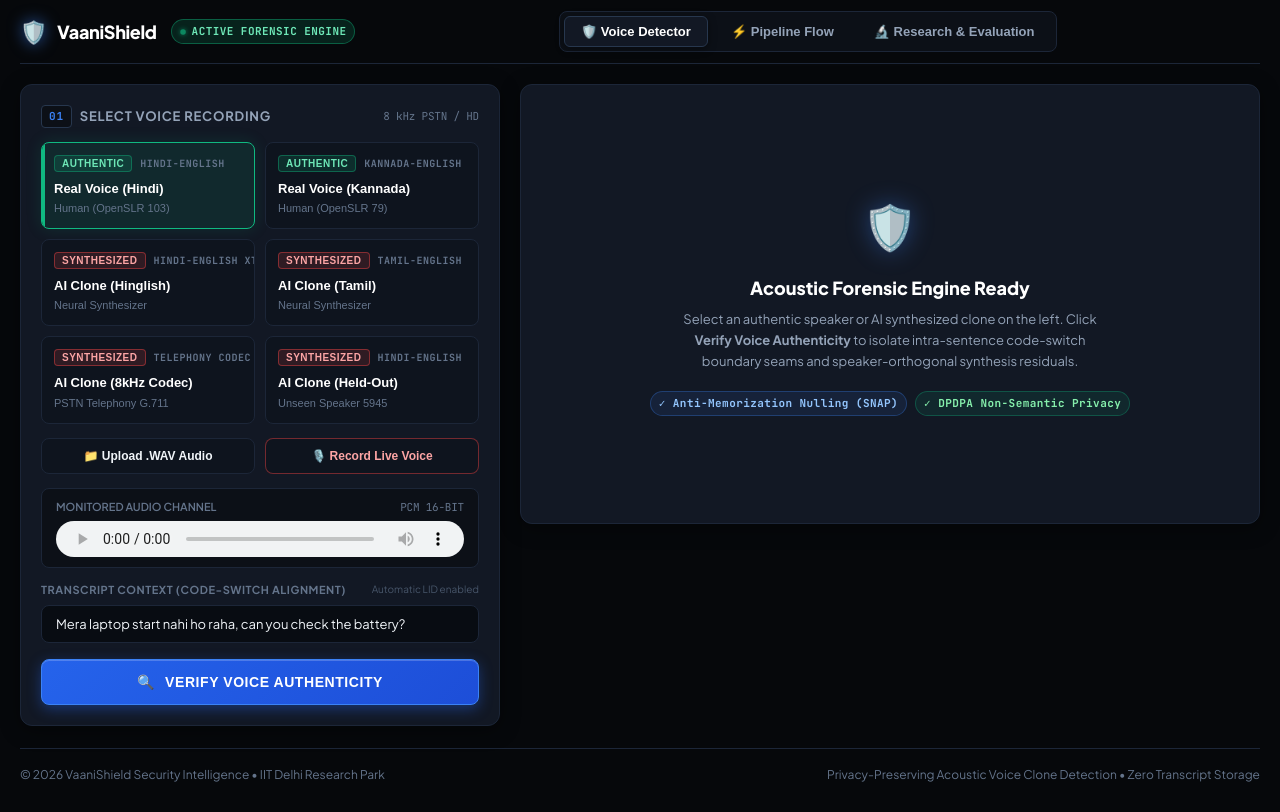
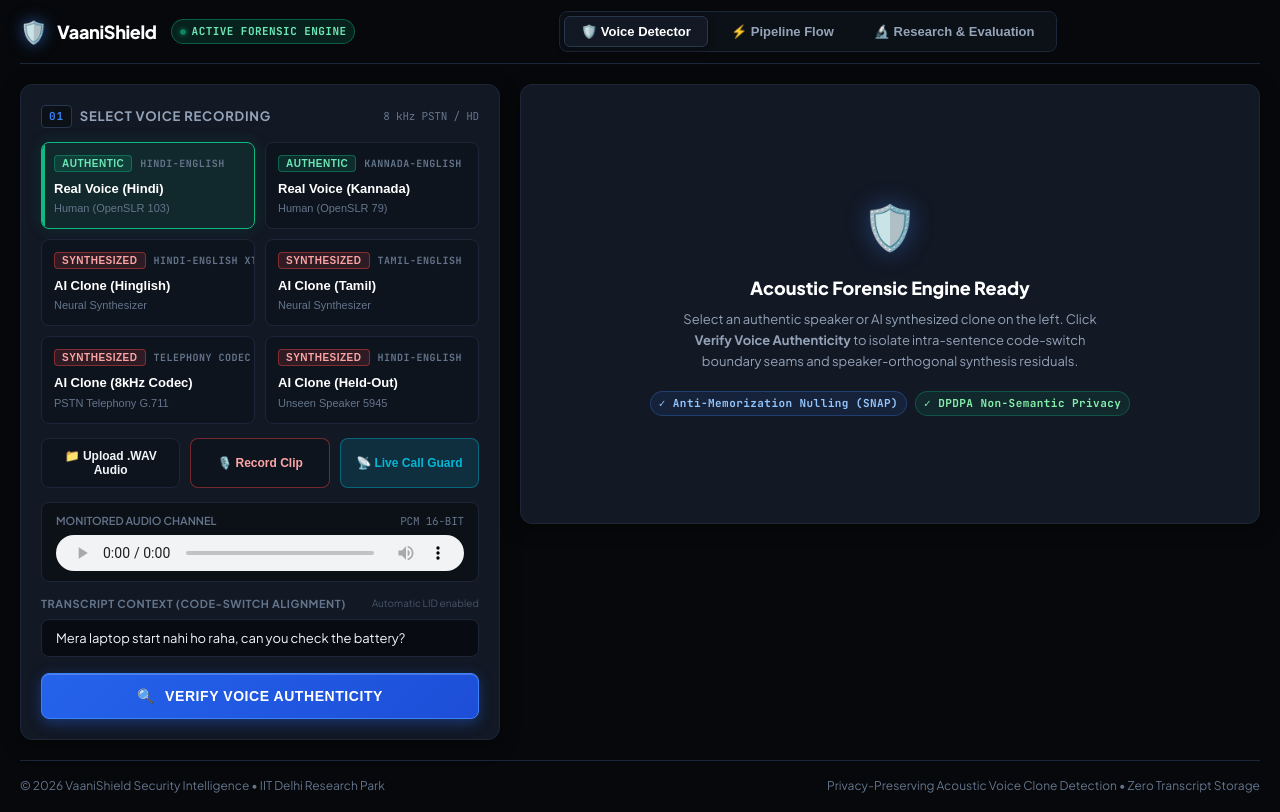
Before and after one commit to dhruv0402/vaanishield, a React (Vite) app in the folder web/: page / in a window 1280 px wide. Built offline with nearby package versions, Linux system fonts and the light colour scheme.

Commit message:
feat(streaming): add WebSocket real-time call guard streaming analysis and live HUD

```diff
--- a/web/src/App.jsx
+++ b/web/src/App.jsx
@@ -61,9 +61,12 @@ export default function App() {
   const [analysisResult, setAnalysisResult] = useState(null);
   const [showTechnicalLog, setShowTechnicalLog] = useState(false);
 
-  // Live Microphone states
+  // Live Microphone & Streaming Call Guard states
   const [isRecording, setIsRecording] = useState(false);
   const [recordingDuration, setRecordingDuration] = useState(0);
+  const [isStreamingGuard, setIsStreamingGuard] = useState(false);
+  const [streamTelemetry, setStreamTelemetry] = useState(null);
+  const wsStreamRef = useRef(null);
   const mediaRecorderRef = useRef(null);
   const audioChunksRef = useRef([]);
   const recordingTimerRef = useRef(null);
@@ -245,6 +248,62 @@ export default function App() {
     } catch (err) {
       setFormError(`Microphone access error: ${err.message}`);
     }
+  };
+
+  // Start Live Streaming Call Guard
+  const startStreamingGuard = async () => {
+    try {
+      setFormError("");
+      setApiError("");
+      const stream = await navigator.mediaDevices.getUserMedia({ audio: true });
+      const wsUrl = (API_BASE ? API_BASE.replace(/^http/, "ws") : "ws://127.0.0.1:8000") + "/ws/stream_analyze";
+      const ws = new WebSocket(wsUrl);
+      wsStreamRef.current = ws;
+
+      const audioCtx = new (window.AudioContext || window.webkitAudioContext)({ sampleRate: 8000 });
+      const source = audioCtx.createMediaStreamSource(stream);
+      const processor = audioCtx.createScriptProcessor(2048, 1, 1);
+
+      processor.onaudioprocess = (e) => {
+        if (ws.readyState === WebSocket.OPEN) {
+          const inputData = e.inputBuffer.getChannelData(0);
+          ws.send(inputData.buffer);
+        }
+      };
+
+      source.connect(processor);
+      processor.connect(audioCtx.destination);
+
+      ws.onmessage = (event) => {
+        try {
+          const data = JSON.parse(event.data);
+          if (data.type === "telemetry") {
+            setStreamTelemetry(data);
+          }
+        } catch (err) {
+          console.warn("WS parse error:", err);
+        }
+      };
+
+      ws.onerror = () => {
+        setFormError("Streaming WebSocket connection error. Check backend.");
+        stopStreamingGuard();
+      };
+
+      setIsStreamingGuard(true);
+      startVisualizer(stream);
+    } catch (err) {
+      setFormError(`Live Guard activation error: ${err.message}`);
+    }
+  };
+
+  const stopStreamingGuard = () => {
+    if (wsStreamRef.current) {
+      wsStreamRef.current.close();
+      wsStreamRef.current = null;
+    }
+    setIsStreamingGuard(false);
+    stopVisualizer();
   };
 
   // Stop microphone
@@ -451,7 +510,7 @@ export default function App() {
                     style={{ flex: 1, borderColor: "var(--crimson-border)", color: "var(--crimson-text)" }}
                     onClick={startRecording}
                   >
-                    🎙️ Record Live Voice
+                    🎙️ Record Clip
                   </button>
                 ) : (
                   <button
@@ -460,13 +519,56 @@ export default function App() {
                     style={{ flex: 1, background: "var(--crimson-glow)", color: "var(--crimson-text)", borderColor: "var(--crimson-border)" }}
                     onClick={stopRecording}
                   >
-                    ⏹️ Stop Recording ({recordingDuration}s)
+                    ⏹️ Stop Clip ({recordingDuration}s)
+                  </button>
+                )}
+
+                {!isStreamingGuard ? (
+                  <button
+                    type="button"
+                    className="btn-secondary"
+                    style={{ flex: 1, borderColor: "var(--cyan-border)", color: "var(--cyan-pure)", background: "var(--cyan-glow)" }}
+                    onClick={startStreamingGuard}
+                  >
+                    📡 Live Call Guard
+                  </button>
+                ) : (
+                  <button
+                    type="button"
+                    className="btn-secondary"
+                    style={{ flex: 1, background: "rgba(6, 182, 212, 0.3)", color: "#a5f3fc", borderColor: "var(--cyan-pure)" }}
+                    onClick={stopStreamingGuard}
+                  >
+                    ⏹️ Halt Guard
                   </button>
                 )}
               </div>
 
+              {/* Live Streaming Call Guard Status HUD */}
+              {isStreamingGuard && (
+                <div style={{ marginTop: "12px", padding: "12px", background: "var(--bg-surface)", border: "1px solid var(--cyan-border)", borderRadius: "8px" }}>
+                  <div style={{ display: "flex", justifyContent: "space-between", alignItems: "center", marginBottom: "8px" }}>
+                    <div style={{ display: "flex", alignItems: "center", gap: "6px" }}>
+                      <span className="pulse-dot" style={{ background: "var(--cyan-pure)" }}></span>
+                      <span style={{ fontSize: "11px", fontWeight: 700, color: "var(--cyan-pure)", letterSpacing: "0.04em" }}>
+                        STREAMING CALL GUARD ACTIVE
+                      </span>
+                    </div>
+                    <span className="mono-text" style={{ fontSize: "11px", color: "var(--text-muted)" }}>
+                      Chunk #{streamTelemetry?.chunk_id || 0} &bull; {streamTelemetry?.buffer_duration_sec || 0}s buffer
+                    </span>
+                  </div>
+                  <div style={{ display: "flex", justifyContent: "space-between", alignItems: "baseline" }}>
+                    <span style={{ fontSize: "12px", color: "var(--text-secondary)" }}>Instantaneous Spoof Risk:</span>
+                    <span className="mono-text" style={{ fontSize: "16px", fontWeight: 800, color: (streamTelemetry?.spoof_probability || 0) > 0.5 ? "var(--crimson-pure)" : "var(--emerald-pure)" }}>
+                      {((streamTelemetry?.spoof_probability || 0) * 100).toFixed(1)}% ({streamTelemetry?.alert_level || "MONITORING"})
+                    </span>
+                  </div>
+                </div>
+              )}
+
               {/* Live Canvas for mic */}
-              {isRecording && (
+              {(isRecording || isStreamingGuard) && (
                 <div style={{ marginTop: "10px", borderRadius: "8px", overflow: "hidden", border: "1px solid var(--border-medium)" }}>
                   <canvas ref={canvasRef} width={420} height={48} style={{ display: "block", width: "100%" }} />
                 </div>
```
Also changed, not shown: 1 other file (tests, documents, lock files or other folders).
